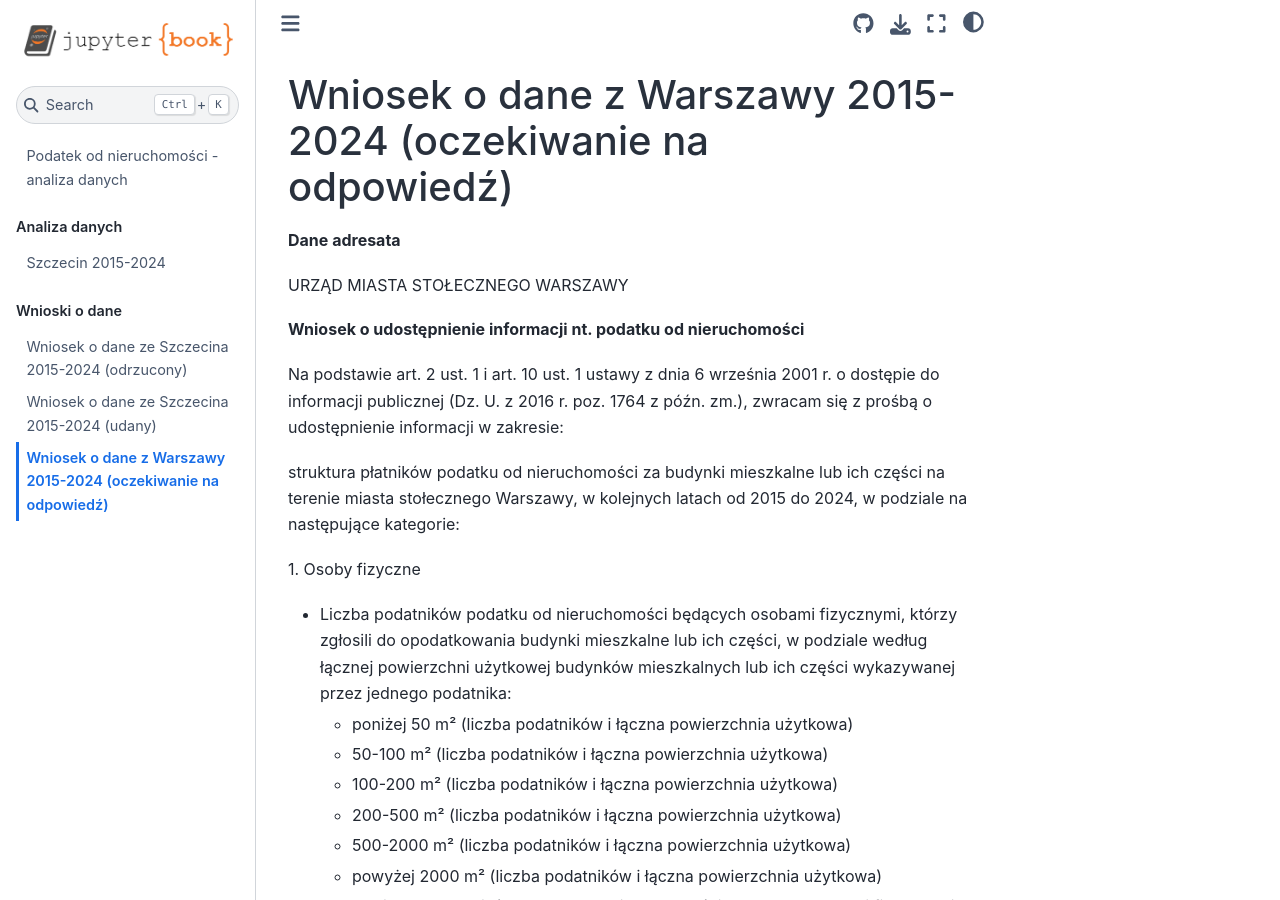
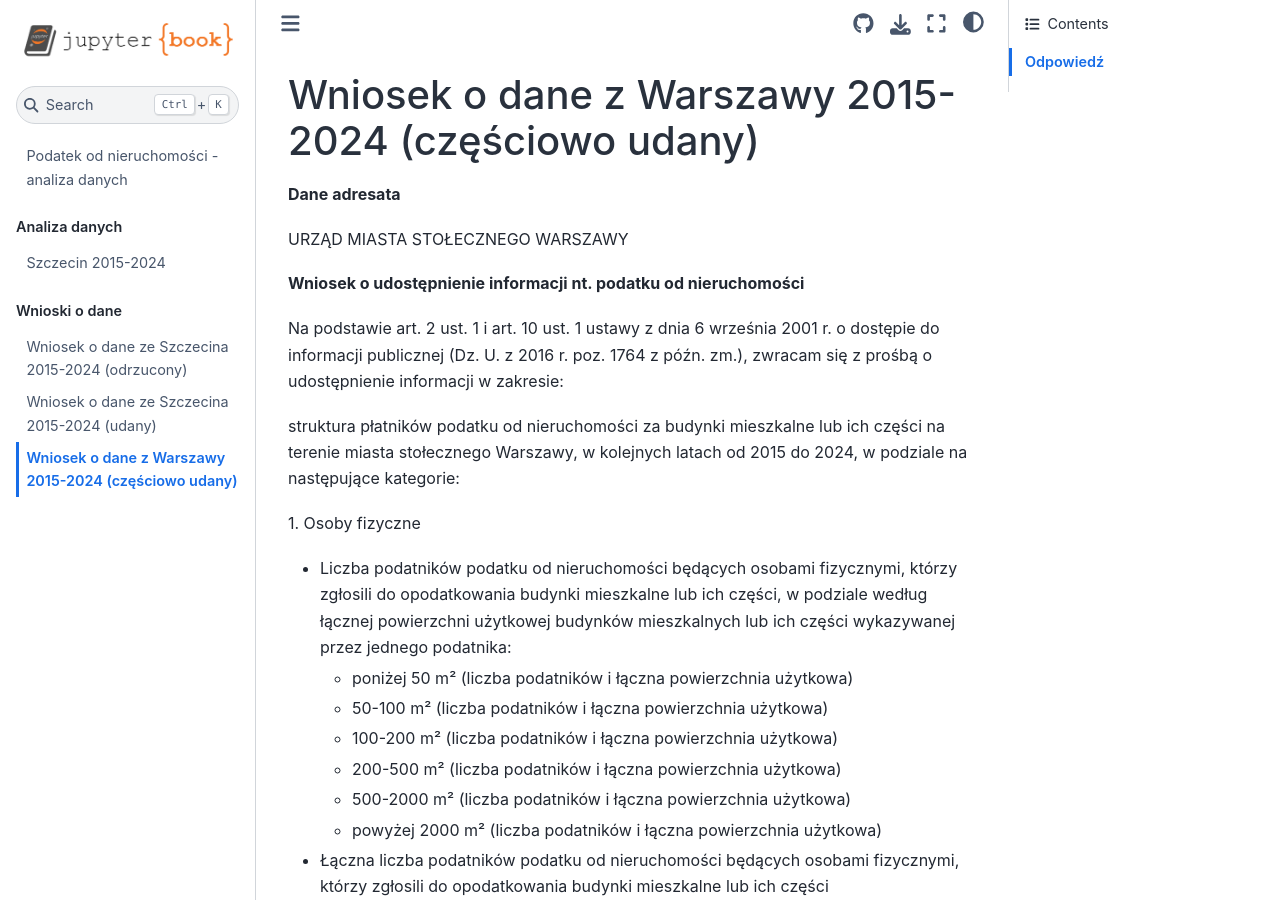
Before and after one commit to bm371613/podatek_od_nieruchomosci, a Jupyter Book: the page built from book/public_info_requests/003_Warszawa_2015_2024.md, in a window 1280 px wide and 900 px high. Built offline with Jupyter Book 1.0.4 settings and Sphinx 7.4.7 and the Sphinx Book theme 1.1.4, drawn with Linux system fonts in a browser that asks for light colours.

Commit message:
book/public_info_requests/003_Warszawa_2015_2024_odpowiedz.pdf

```diff
--- a/book/public_info_requests/003_Warszawa_2015_2024.md
+++ b/book/public_info_requests/003_Warszawa_2015_2024.md
@@ -1,4 +1,4 @@
-# Wniosek o dane z Warszawy 2015-2024 (oczekiwanie na odpowiedź)
+# Wniosek o dane z Warszawy 2015-2024 (częściowo udany)
 
 **Dane adresata**
 
@@ -38,3 +38,9 @@
 Wyjaśnienie celu:
 
 Wnioskowane dane mają posłużyć do analizy struktury własności mieszkań w mieście stołecznym Warszawa oraz zmian zachodzących w tej strukturze na przestrzeni ostatnich lat. Analiza będzie miała charakter naukowy i edukacyjny.
+
+## Odpowiedź
+
+<object data="../_static/003_Warszawa_2015_2024_odpowiedz.pdf" width="100%" height="500px">
+  <p><a href="../_static/003_Warszawa_2015_2024_odpowiedz.pdf">Pobierz PDF</a></p>
+</object>
```
Also changed, not shown: 2 other files.
